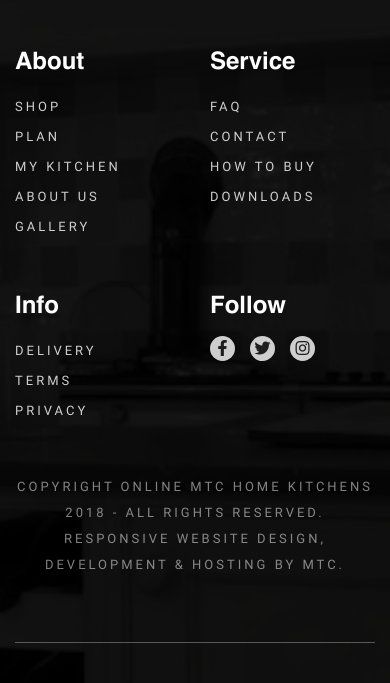
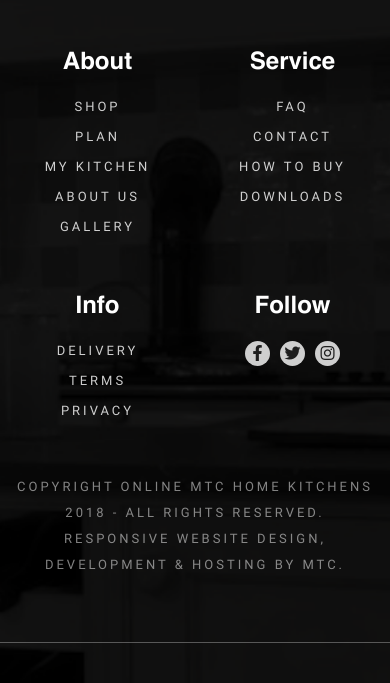
Before and after one commit to anil-aloor-joseph/MTC-Home-Kitchens, a website: page index.html in a window 390 px wide. Shown: the part 2548-3231 px from the top of the page. Drawn offline with nearby package versions, Linux system fonts and the light colour scheme.

Commit message:
sixth commit

```diff
--- a/index.html
+++ b/index.html
@@ -188,8 +188,8 @@
                 <img src="images/logo.svg" class="d-block mx-auto" alt="logo">
             </div>
         </div>
-        <div class="container">
-            <div class="footer-body row">
+        <div class="container border-down">
+            <div class="footer-body row text-center text-md-left">
                 <div class="col-lg-2 offset-lg-2 col-md-6 col-6">
                     <h3 class="footer-title font-white">
                         About
@@ -251,7 +251,7 @@
                     <h3 class="footer-title font-white">
                         Follow
                     </h3>
-                    <ul class="list-group list-group-horizontal">
+                    <ul class="list-group list-group-horizontal  justify-content-center justify-content-md-start">
                         <li class="bg-white">
                             <a href="#" class="font-black">
                                 <i class="fab fa-facebook-f"></i>
@@ -270,7 +270,7 @@
                     </ul>
                 </div>
             </div>
-            <div class="w-100 copyright text-center border-down">
+            <div class="w-100 copyright text-center">
                 <p class="text-small-title font-white d-block mx-auto">
                     Copyright Online MTC Home Kitchens 2018 - All rights reserved. Responsive website design, Development & Hosting by mtc.
                 </p>
--- a/sass/_home.scss
+++ b/sass/_home.scss
@@ -259,6 +259,11 @@ header{
     background-size: cover;
     background-position: center;
     padding:40px 0;
+    .container{
+        &.border-down{
+            border-bottom:1px solid rgba($color: $c-white, $alpha: 0.3);
+        }
+    }
     .footer-logo{
         &::before{
             content: "";
@@ -310,6 +315,9 @@ header{
                 justify-content: center;
                 align-items: center;
                 margin-right: 15px;
+                @include screen(mobileonly){
+                    margin: 5px;
+                }
                 a:hover{
                     color: $c-dark-black;
                 }
@@ -318,9 +326,6 @@ header{
     }
     .copyright{
         padding:48px 0;
-        &.border-down{
-            border-bottom:1px solid rgba($color: $c-white, $alpha: 0.3);
-        }
         .text-small-title{
             line-height: 26px;
             opacity: 0.5;
```
Also changed, not shown: css/main.css.
